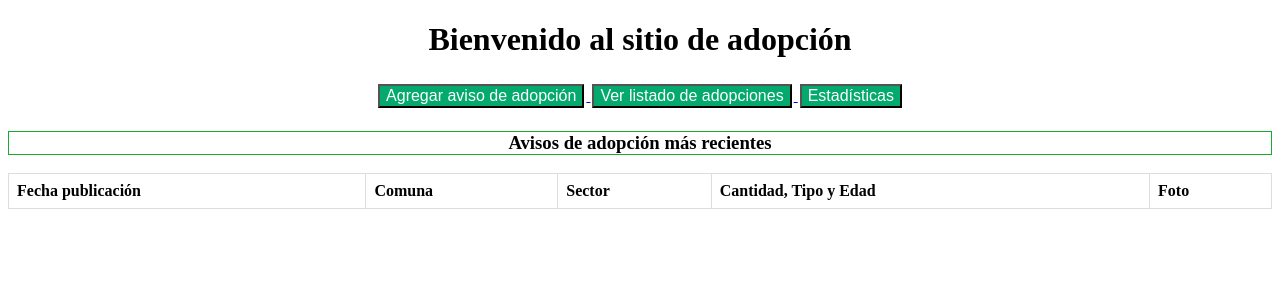
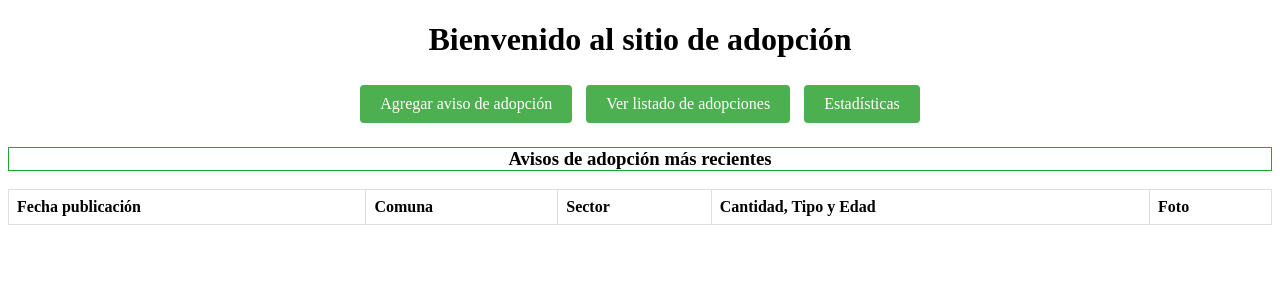
Before and after one commit to madomochinn/desarrollo_web_cali_sandoval, a Flask app: page / in a window 1280 px wide. Shown: the top 300 px of the page. Run offline with Flask 3, Linux system fonts and the light colour scheme; data that the repository does not hold is empty.

Commit message:
Archivos tarea 2

```diff
--- a/flask_app/static/css/formato.css
+++ b/flask_app/static/css/formato.css
@@ -54,3 +54,19 @@ tr:nth-child(even) {
 .clickable-row:hover {
     background-color: #f0f0f0;
 }
+
+.boton {
+    display: inline-block;
+    padding: 10px 20px;
+    background: #4CAF50;
+    color: white;
+    text-decoration: none;
+    border: none;
+    border-radius: 4px;
+    cursor: pointer;
+    margin: 5px;
+}
+
+.boton:hover {
+    background: #45a049;
+}
--- a/flask_app/templates/confirmacion2.html
+++ b/flask_app/templates/confirmacion2.html
@@ -8,8 +8,8 @@
 
     <body style="text-align: center;">
         <p><b>Hemos recibido la información de adopción, ¡muchas gracias y suerte!</b></p>
-        <a href="{{ url_for('portada') }}">
-            <button type="button" id="btn-volver-post-aviso">Volver al inicio</button>
+        <a href="{{ url_for('portada') }}" class="boton">
+            Volver al inicio
         </a>
     </body>
 </html>
--- a/flask_app/templates/estadisticas.html
+++ b/flask_app/templates/estadisticas.html
@@ -14,8 +14,8 @@
 
 
     <div class="caja_botones">
-        <a href="{{ url_for('portada') }}">
-            <button type="button" id="btn-volver-estadisticas">Volver al inicio</button>
+        <a href="{{ url_for('portada') }}" class="boton">
+            Volver al inicio
         </a>
     </div>
 
--- a/flask_app/templates/formulario.html
+++ b/flask_app/templates/formulario.html
@@ -143,8 +143,8 @@
             <!-- BOTONES -->
             <div class="caja_botones">
                 <button type="submit" id="btn-agregar-aviso">Agregar este aviso de adopción</button>
-                <a href="{{ url_for('portada') }}">
-                    <button type="button" id="btn-volver">Volver atrás</button>
+                <a href="{{ url_for('portada') }}" class="boton">
+                    Volver atrás
                 </a>
             </div>
 
--- a/flask_app/templates/listado.html
+++ b/flask_app/templates/listado.html
@@ -57,8 +57,8 @@
     </div>
 
     <div class="caja_botones">
-        <a href="{{ url_for('portada') }}">
-            <button type="button" id="btn-volver-listado">Volver al inicio</button>
+        <a href="{{ url_for('portada') }}" class="boton">
+            Volver al inicio
         </a>
     </div>
 
--- a/flask_app/templates/portada.html
+++ b/flask_app/templates/portada.html
@@ -9,14 +9,14 @@
     <!-- PORTADA DE LA PAGINA -->
     <div class="caja_botones">
         <h1>Bienvenido al sitio de adopción</h1>
-        <a href="{{ url_for('formulario') }}">
-            <button type="button" id="btn-agregar">Agregar aviso de adopción</button>
+        <a href="{{ url_for('formulario') }}" class="boton">
+            Agregar aviso de adopción
         </a>
-        <a href="{{ url_for('listado') }}">
-            <button type="button" id="btn-listado">Ver listado de adopciones</button>
+        <a href="{{ url_for('listado') }}" class="boton">
+            Ver listado de adopciones
         </a>
-        <a href="{{ url_for('estadisticas') }}">
-            <button type="button" id="btn-estadistica">Estadísticas</button>
+        <a href="{{ url_for('estadisticas') }}" class="boton">
+            Estadísticas
         </a>
     </div>
 
--- a/flask_app/templates/ver_foto.html
+++ b/flask_app/templates/ver_foto.html
@@ -13,8 +13,8 @@
         <br>
 
         <!-- volver al aviso -->
-        <a href="{{ url_for('aviso_detalle', aviso_id=foto.aviso_id) }}">
-            <button class="btn-fuera-foto">Volver al aviso</button>
+        <a href="{{ url_for('aviso_detalle', aviso_id=foto.aviso_id) }}" class="boton">
+            Volver al aviso
         </a>
     </div>
 </body>
```
Also changed, not shown: flask_app/templates/aviso_detalle.html (+4 -4 lines), flask_app/templates/confirmacion.html (+4 -4 lines).
